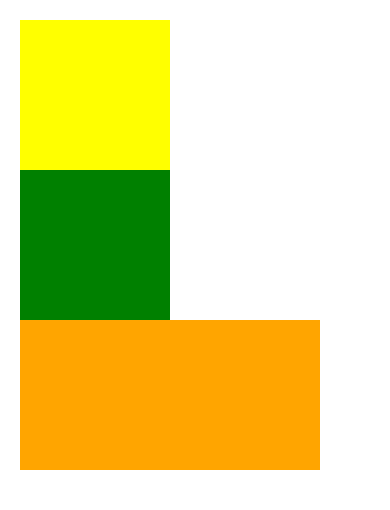
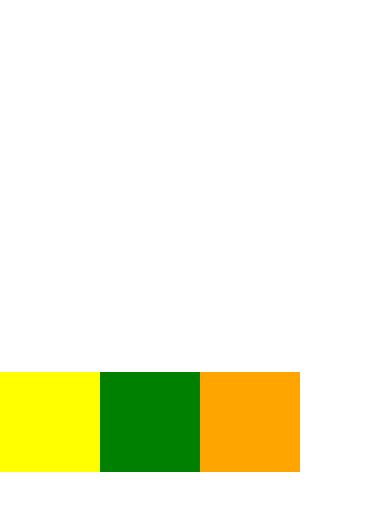
Before and after one commit to Arman-Kabir/native-intro, a React Native app: screen / in a window 390 px wide. Shown: the top 510 px of the page. Built offline with nearby package versions, Linux system fonts and the light colour scheme.

Commit message:
flex exp-lored

```diff
--- a/App.js
+++ b/App.js
@@ -1,17 +1,21 @@
 import { StatusBar } from 'expo-status-bar';
 import { useState } from 'react';
-import { StyleSheet, Text, View, Image, ScrollView, Button } from 'react-native';
+import { StyleSheet, Text, View, Image, ScrollView, Button, SafeAreaView } from 'react-native';
 
 export default function App() {
   return (
-    <View style={styles.container}>
+
+    <SafeAreaView style={styles.container}>
       {/* <Text style={{ fontWeight: "bold", color: "white", fontSize: 28, backgroundColor: "blue", padding: 20 }}>Hello World</Text> */}
 
-      <View style={[ styles.box, styles.box1]} />
-      <View style={[ styles.box, styles.box2]} />
-      <View style={[ styles.box, styles.box3]} />
-      <View />
-    </View>
+
+      <View style={[styles.box, styles.box1]} />
+      <View style={[styles.box, styles.box2]} />
+      <View style={[styles.box, styles.box3]} />
+
+
+    </SafeAreaView>
+
   )
 };
 
@@ -19,22 +23,27 @@ export default function App() {
 
 const styles = StyleSheet.create({
   container: {
-    height: 200,
-    width: 300,
-    padding:20
+    flex: 1,
+    padding: 20,
+    flexDirection:'row',
+    // justifyContent:'space-between'
+    alignItems:'center'
   },
-  box:{
-    height:150,
-    width:150
+  box: {
+    height:100,
+    width:100,
+    // backgroundColor: 'red',
   },
-  box1:{
-    backgroundColor:"yellow"
+  box1: {
+
+    backgroundColor: "yellow"
   },
-  box2:{
-    backgroundColor:"green"
+  box2: {
+
+    backgroundColor: "green"
   },
-  box3:{
-    backgroundColor:"orange",
-    width:300
+  box3: {
+
+    backgroundColor: "orange",
   }
 });
```
